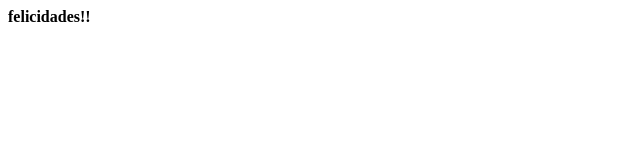
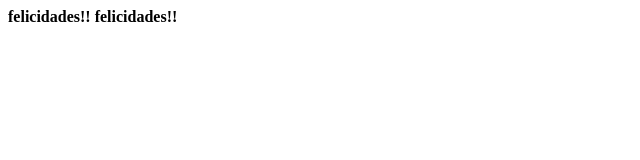
Before and after one commit to Oleteras/FirstRepo, a plain HTML site: page index.html in a window 1280 px wide. Shown: the whole page, without its empty margins (0-640 px from the left). Drawn offline with Linux system fonts and the light colour scheme.

Commit message:
nueva fila

```diff
--- a/index.html
+++ b/index.html
@@ -1,3 +1,5 @@
 <html>
 <b>felicidades!!</b>
+<b>felicidades!!</b>
+
 </html>
```
